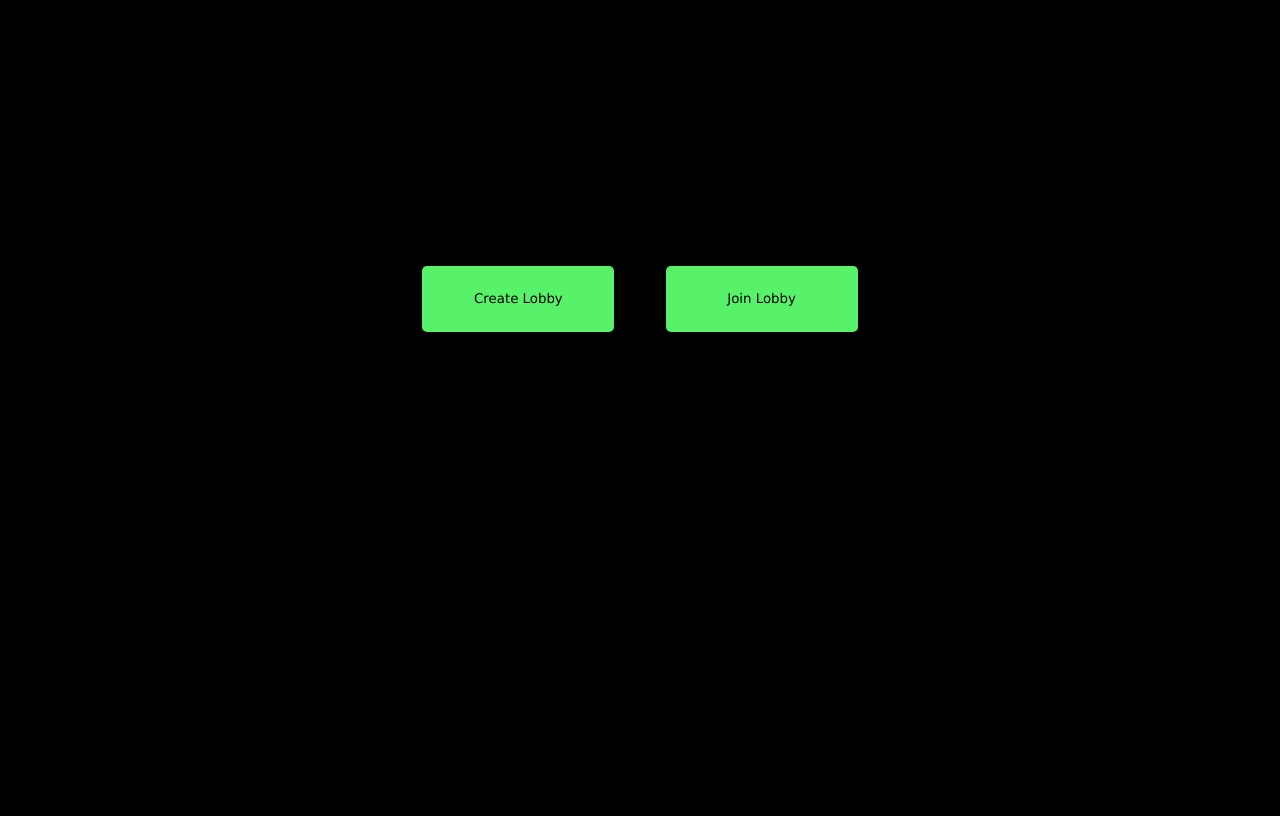
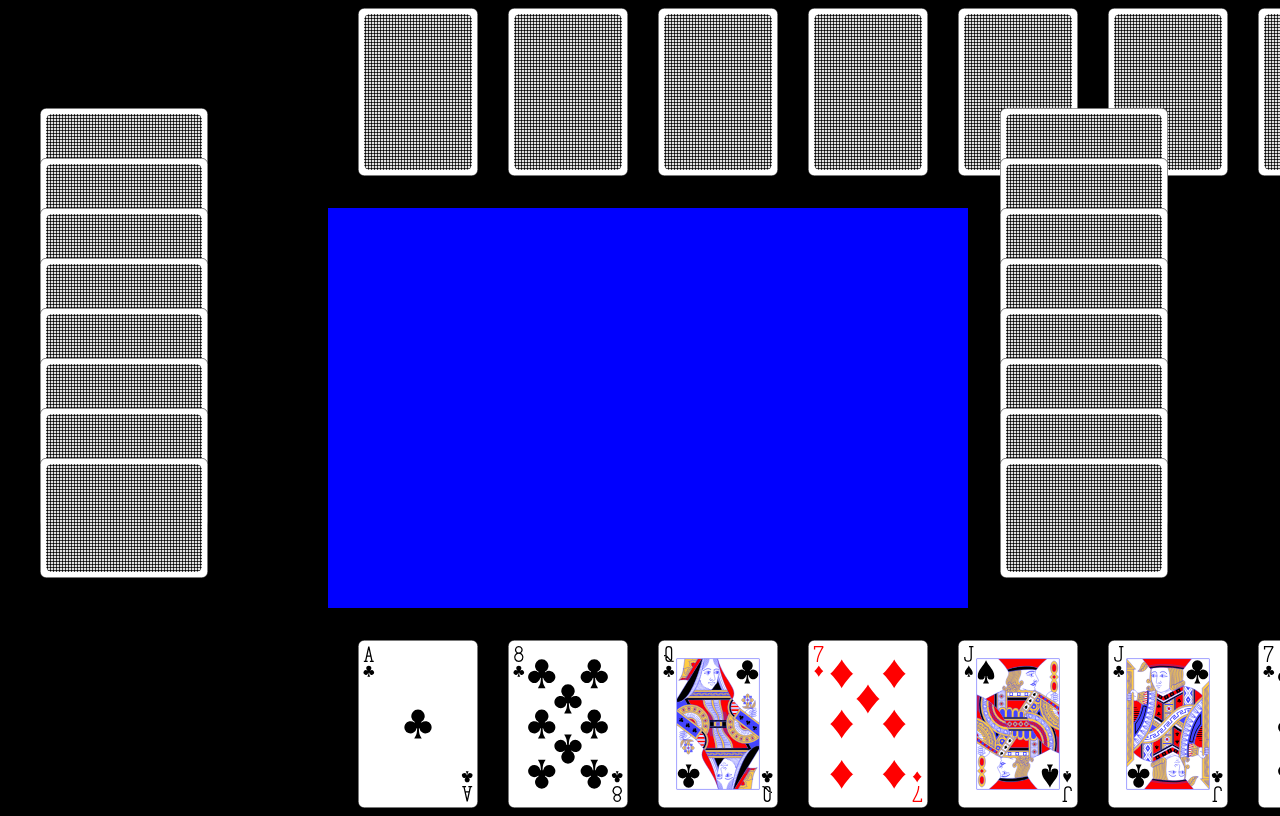
Before and after one commit to PartTimeWarriorr/webcards-belote, a website built with Vite: page client/index.html in a window 1280 px wide. Built offline with nearby package versions, Linux system fonts and the light colour scheme.

Commit message:
base client representation

```diff
--- a/client/main.ts
+++ b/client/main.ts
@@ -1,7 +1,7 @@
-import { renderHome } from "./views/home";
-import { renderGame } from "./views/game";
+import { renderHome } from "./views/Home";
+import { renderGame } from "./views/Game";
 
-let currentPage = "home";
+let currentPage = "game";
 
 export function navigate(pageName: string) {
     currentPage = pageName;
--- a/client/src/board.ts
+++ b/client/src/board.ts
@@ -1,115 +1,209 @@
-import Konva from 'konva';
-import { Card, Suit, Rank} from './card.js';
-import { Vector2d } from 'konva/lib/types';
+import Konva from "konva";
+import { Card, Suit, Rank } from "./card.js";
+import { Vector2d } from "konva/lib/types";
+import { CardImage } from "./types.js";
 
-const cardsPath = '/cards';
-const cardBack = '/cards/1B.svg';
+const cardBack = "/cards/1B.svg";
 const IMAGE_SCALE = 2;
-const INIT_POS : Vector2d = {x: 0, y: 0};
-const SPACE = 10;
+const INIT_POSITION: Vector2d = { x: 0, y: 0 };
+const SPACE = 150;
+const SPACE_VERTICAL = 50;
+const PLAYFIELD_SCALE = 4;
 
 export class Board {
     deck: Array<Card> = new Array();
     layer: Konva.Layer;
+    dragLayer: Konva.Layer;
     stage: Konva.Stage;
 
-    constructor(layer: Konva.Layer, stage: Konva.Stage) {
+    constructor(
+        layer: Konva.Layer,
+        dragLayer: Konva.Layer,
+        stage: Konva.Stage,
+    ) {
         // Add all cards to deck
-        for (let s of Object.values(Suit)){
-            for (let r of Object.values(Rank).filter((v) : v is Rank => typeof v === 'number')) {
+        for (let s of Object.values(Suit)) {
+            for (let r of Object.values(Rank).filter(
+                (v): v is Rank => typeof v === "number",
+            )) {
                 this.deck.push(new Card(s, r));
             }
         }
 
         this.layer = layer;
+        this.dragLayer = dragLayer;
         this.stage = stage;
+
+        this.loadPlayField();
+
+        this.stage.add(this.layer);
+        this.stage.add(this.dragLayer);
     }
 
-    visualizeHand() {
+    loadPlayField() {
+        const field = new Konva.Rect({
+            x: window.screenX + window.innerWidth / PLAYFIELD_SCALE,
+            y: window.screenY + window.innerHeight / PLAYFIELD_SCALE,
+            width: window.innerWidth / 2,
+            height: window.innerHeight / 2,
+            fill: "blue",
+        }).setAttr("name", "PlayField");
+
+        this.layer.add(field);
+    }
+
+    async getCardBackObject(
+        position: Vector2d,
+        rotationDegrees: number,
+    ): Promise<Konva.Image> {
+        return new Promise((resolve) => {
+            const image = new Image();
+            image.src = cardBack;
+
+            image.onload = () => {
+                const konvaObj = new Konva.Image({
+                    x: position.x,
+                    y: position.y,
+                    image: image,
+                    width: image.width / IMAGE_SCALE,
+                    height: image.height / IMAGE_SCALE,
+                    draggable: false,
+                    rotation: rotationDegrees,
+                });
+
+                resolve(konvaObj);
+            };
+        });
+    }
+
+    async getCardObject(card: Card, position: Vector2d): Promise<CardImage> {
+        return new Promise((resolve) => {
+            const image = new Image();
+            image.src = card.getImageName();
+
+            image.onload = () => {
+                const konvaObj = new Konva.Image({
+                    x: position.x,
+                    y: position.y,
+                    image: image,
+                    width: image.width / IMAGE_SCALE,
+                    height: image.height / IMAGE_SCALE,
+                    draggable: true,
+                    dragStartX: 0,
+                    dragStartY: 0,
+                    suit: card.suit,
+                    rank: card.rank,
+                }) as CardImage;
+
+                konvaObj.on("mouseover", () => {
+                    document.body.style.cursor = "pointer";
+                });
+
+                konvaObj.on("mouseout", () => {
+                    document.body.style.cursor = "default";
+                });
+
+                konvaObj.on("dragstart", (e) => {
+                    konvaObj.moveTo(this.dragLayer);
+                    konvaObj.dragStartX = konvaObj.x();
+                    konvaObj.dragStartY = konvaObj.y();
+                    console.log(konvaObj.dragStartX, konvaObj.dragStartY);
+                });
+
+                konvaObj.on("dragend", (e) => {
+                    const position = this.stage.getPointerPosition();
+
+                    // TODO: socket.playCard()
+
+                    if (position == null) {
+                        console.log("opaaa");
+                        return;
+                    }
+
+                    const shape = this.layer.getIntersection(position);
+
+                    let name = "";
+                    if (shape != null) {
+                        name = shape.getAttr("name") ?? name;
+                    }
+
+                    const startPosition: Vector2d = {
+                        x: konvaObj.dragStartX,
+                        y: konvaObj.dragStartY,
+                    };
+                    if (name != "PlayField") {
+                        konvaObj.setPosition(startPosition);
+                    }
+                });
+
+                resolve(konvaObj);
+            };
+        });
+    }
+
+    async visualizePlayerHand() {
         let cards: Array<Card> = [
             new Card(Suit.Clubs, Rank.Ace),
             new Card(Suit.Clubs, Rank.Eight),
             new Card(Suit.Clubs, Rank.Queen),
             new Card(Suit.Diamonds, Rank.Seven),
             new Card(Suit.Spades, Rank.Jack),
-        ]
+            new Card(Suit.Clubs, Rank.Jack),
+            new Card(Suit.Clubs, Rank.Seven),
+            new Card(Suit.Hearts, Rank.Seven),
+        ];
 
+        let initPosition: Vector2d = { x: 350, y: 1 };
         for (let [index, card] of cards.entries()) {
-            let position = { x: INIT_POS.x + SPACE * index, y : INIT_POS.y };
-            let cardImage = card.visualize(position, IMAGE_SCALE);
+            let cardImage: CardImage = await this.getCardObject(
+                card,
+                initPosition,
+            );
 
-            this.layer.add(cardImage);
-        }
-    }
-
-    visualizePlayerHand() {
-        let cards: Array<Card> = [
-            new Card(Suit.Clubs, Rank.Ace),
-            new Card(Suit.Clubs, Rank.Eight),
-            new Card(Suit.Clubs, Rank.Queen),
-            new Card(Suit.Diamonds, Rank.Seven),
-            new Card(Suit.Spades, Rank.Jack),
-        ]
-
-        let initPos : Vector2d = {x: 1, y: 1};
-        for (let [index, card] of cards.entries()) {
-            let position = { x: initPos.x + SPACE * index, y : initPos.y };
-            let cardImage = card.visualize(position, IMAGE_SCALE);
-
-            let v : Vector2d = {x: cardImage.getAbsolutePosition().x, y: window.innerHeight - cardImage.getHeight()};
+            let v: Vector2d = {
+                x: initPosition.x + SPACE * index,
+                y: window.innerHeight - cardImage.getHeight(),
+            };
             cardImage.setPosition(v);
 
             this.layer.add(cardImage);
         }
     }
 
-    visualizeBacks() {
-        const imageObj = new Image();
-        imageObj.src = cardBack;
+    async visualizeAlly(
+        numberCards: number,
+    ) {
+        let initPosition = { x: 350, y: 0 };
 
-        this.visualizeAlly(imageObj, IMAGE_SCALE);
-        this.visualizeOpps(imageObj, IMAGE_SCALE);
+        for (let i = 0; i < numberCards; ++i) {
+            let position = { x: initPosition.x + SPACE * i, y: initPosition.y };
+            let cardImage = await this.getCardBackObject(position, 0);
 
-    }
-
-    visualizeOpps(imageObj: HTMLImageElement, scale: number) {
-
-        let initPos = {x : 0, y : window.innerHeight - imageObj.height / scale};
-
-        for (let i = 0; i < 6; ++i) {
-            let pos = {x : initPos.x , y : initPos.y + SPACE};
-
-            let img = new Konva.Image({
-                x: pos.x,
-                y: pos.y,
-                image: imageObj,
-                width: imageObj.width / scale,
-                height: imageObj.height / scale,
-                draggable: false
-            }).setAttr("metadata", {
-
-            }).rotate(90);
-            this.layer.add(img);
+            this.layer.add(cardImage);
         }
     }
 
-    visualizeAlly(imageObj: HTMLImageElement, scale: number) {
-        let initPos = {x : window.innerWidth / 2, y : 0};
+    async visualizeOpps(numberLeft: number, numberRight: number) {
+        let initPositionLeft = { x: 200, y: window.innerHeight / 2 - 300};
+        let initPositionRight = { x: 0, y: window.innerHeight / 2 - 300};
 
-        for (let i = 0; i < 6; ++i) {
-            let pos = {x : initPos.x + SPACE, y : initPos.y};
+        for (let i = 0; i < numberLeft; ++i) {
+            let position = { x: initPositionLeft.x, y: initPositionLeft.y + SPACE_VERTICAL * i};
+            let cardImage = await this.getCardBackObject(position, 90);
 
-            let img = new Konva.Image({
-                x: pos.x,
-                y: pos.y,
-                image: imageObj,
-                width: imageObj.width / scale,
-                height: imageObj.height / scale,
-                draggable: false
-            }).setAttr("metadata", {
+            this.layer.add(cardImage);
+        }
 
-            });
-            this.layer.add(img);
+        for (let i = 0; i < numberRight; ++i) {
+            let position = { x: initPositionRight.x, y: initPositionRight.y + SPACE_VERTICAL * i};
+            let cardImage = await this.getCardBackObject(position, 90);
+
+            let v : Vector2d = { x: window.innerWidth - cardImage.getWidth(), y: position.y };
+            cardImage.setPosition(v);
+
+            this.layer.add(cardImage);
         }
+
+
     }
 }
--- a/client/src/card.ts
+++ b/client/src/card.ts
@@ -1,23 +1,36 @@
-import Konva from 'konva';
-import { Vector2d } from 'konva/lib/types';
+import Konva from "konva";
+import { CardImage } from "./types";
+import { Vector2d } from "konva/lib/types";
 
 export enum Suit {
-    Hearts = 'H',
-    Clubs = 'C',
-    Diamonds = 'D',
-    Spades = 'S'
+    Hearts = "H",
+    Clubs = "C",
+    Diamonds = "D",
+    Spades = "S",
 }
 
 export enum Rank {
-    Ace = 'A',
-    Seven = '7',
-    Eight = '8',
-    Nine = '9',
-    Ten = 'T',
-    Jack = 'J',
-    Queen = 'Q',
-    King = 'K'
+    Ace = "A",
+    Seven = "7",
+    Eight = "8",
+    Nine = "9",
+    Ten = "T",
+    Jack = "J",
+    Queen = "Q",
+    King = "K",
 }
+
+// zasega samo vsichko koz
+const power : Map<Rank, number> = new Map([
+    [Rank.Jack, 20],
+    [Rank.Nine, 14],
+    [Rank.Ace, 11],
+    [Rank.Ten, 10],
+    [Rank.King, 4],
+    [Rank.Queen, 3],
+    [Rank.Eight, 2],
+    [Rank.Seven, 1]
+]);
 
 export class Card {
     suit: Suit;
@@ -29,24 +42,11 @@ export class Card {
     }
 
     getImageName(): string {
-        return '/cards/' + this.rank + this.suit + '.svg';
+        return "/cards/" + this.rank + this.suit + ".svg";
     }
 
-    visualize(pos: Vector2d, scale: number): Konva.Image {
-
-        const imageObj = new Image();
-        imageObj.src = this.getImageName();
-
-        return new Konva.Image({
-            x: pos.x,
-            y: pos.y,
-            image: imageObj,
-            width: imageObj.width / scale,
-            height: imageObj.height / scale,
-            draggable: true
-        }).setAttr("metadata", {
-            "suit" : this.suit,
-            "rank" : this.rank
-        });
+    // doubles as score rn
+    getCardPower(): number {
+        return power.get(this.rank)!;
     }
 }
--- a/client/src/card.types.ts
+++ /dev/null
@@ -1,6 +0,0 @@
-import type Konva from 'konva';
-
-export interface Card extends Konva.Image {
-    dragStartX: number
-    dragStartY: number
-}
--- /dev/null
+++ b/client/src/types.ts
@@ -0,0 +1,8 @@
+import type Konva from 'konva';
+
+export interface CardImage extends Konva.Image {
+    dragStartX: number;
+    dragStartY: number;
+    suit: string;
+    rank: string;
+}
--- a/client/styles/styles.css
+++ b/client/styles/styles.css
@@ -10,6 +10,7 @@
 
 body {
     background-color: var(--bg-color);
+    overflow: hidden;
 }
 
 .main-menu {
--- a/client/tsconfig.json
+++ b/client/tsconfig.json
@@ -13,5 +13,5 @@
             "@shared/*": ["../shared/*"]
         }
     },
-    "include": ["src", "views/game.ts", "views/home.ts"]
+    "include": ["src", "views/Game.ts", "views/Home.ts"]
 }
--- a/client/views/game.ts
+++ b/client/views/game.ts
@@ -1,6 +1,21 @@
-import { navigate } from "main";
+import Konva from "konva";
+import { Board } from "../src/board";
 
 export function renderGame() {
     const app = document.getElementById("app")!;
-    app.innerHTML = `<div id="container">Game</div>`;
+    app.innerHTML = `<div id="container"></div>`;
+
+    const stage = new Konva.Stage({
+        container: "container",
+        width: window.innerWidth,
+        height: window.innerHeight,
+    });
+
+    const layer = new Konva.Layer();
+    const dragLayer = new Konva.Layer();
+
+    let board = new Board(layer, dragLayer, stage);
+    board.visualizePlayerHand();
+    board.visualizeAlly(8);
+    board.visualizeOpps(8, 8);
 }
```
Also changed, not shown: client/src/game.ts (deleted, +0 -97 lines).
